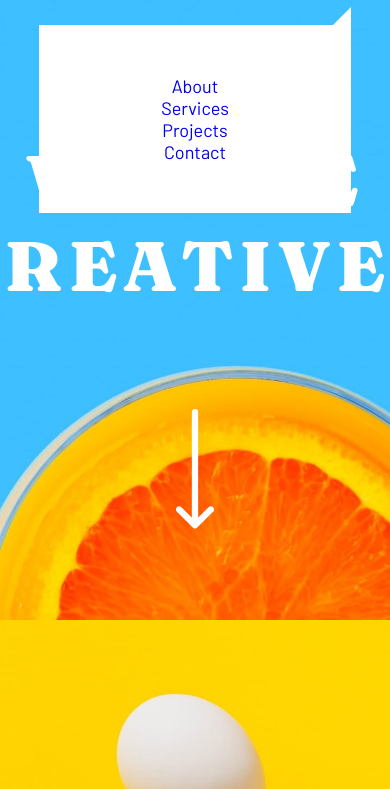
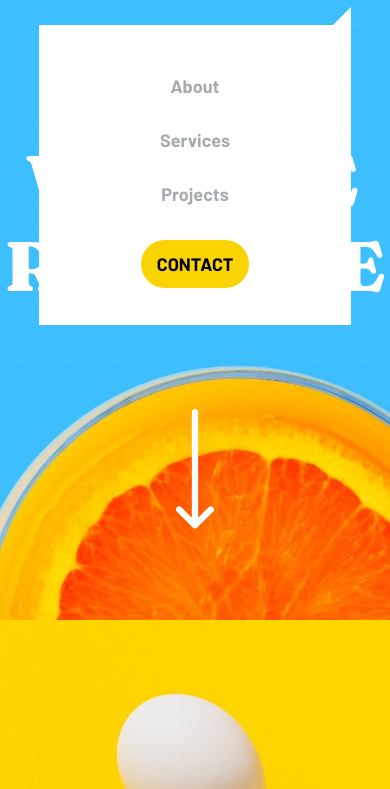
Before and after one commit to SaeM843/Sunnyside-Agency-LP, a plain HTML site: page index.html in a window 390 px wide. Shown: the part 55-844 px from the top of the page. Drawn offline with nearby package versions, Linux system fonts and the light colour scheme.

Commit message:
styled the nav for mobile

```diff
--- a/style.css
+++ b/style.css
@@ -405,8 +405,26 @@ ion-icon:hover,
     padding-left: 0;
     display: flex;
     flex-direction: column;
+    font-weight: 700;
+  }
+  .mobile-nav ul li a {
+    color: var(--grayish-light--blue);
   }
 
+  .mobile-nav ul li:not(:last-child) {
+    margin-bottom: 2rem;
+  }
+
+  .mobile-nav nav ul li:nth-child(4) {
+    margin-top: 1rem;
+  }
+  .mobile-nav nav ul li:nth-child(4) a {
+    padding: 0.8rem 1rem;
+    text-transform: uppercase;
+    background: hsl(51, 100%, 49%);
+    border-radius: 3rem;
+    color: black;
+  }
   .main-title {
     text-align: center;
   }
```
